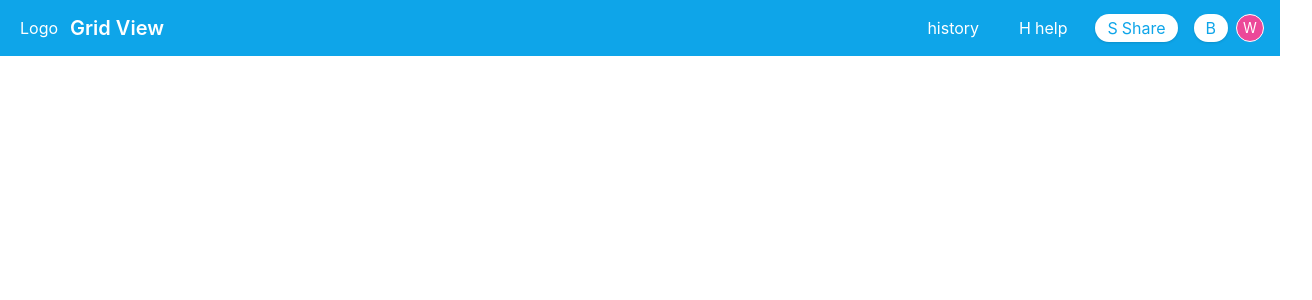
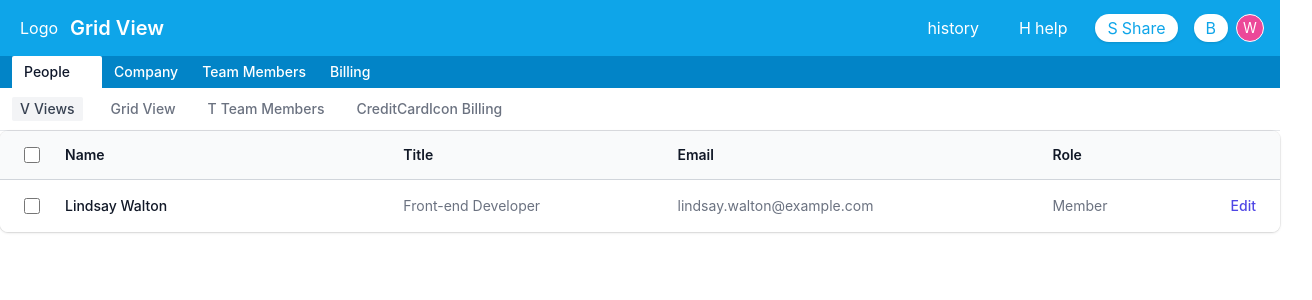
Before and after one commit to EpicDeveloper0928/React-airtable, a React (Create React App) app: page / in a window 1280 px wide. Shown: the top 300 px of the page, 1312 px wide, since content can reach past the window. Built offline with nearby package versions, Linux system fonts and the light colour scheme.

Commit message:
feat: add mock table

```diff
--- a/src/App.tsx
+++ b/src/App.tsx
@@ -9,7 +9,7 @@ function App() {
     <HashRouter>
       <Routes>
         <Route path="" element={<MainLayout />}>
-          <Route path="home" element={<Home />} />
+          <Route path="" element={<Home />} />
         </Route>
       </Routes>
     </HashRouter>
--- /dev/null
+++ b/src/assets/icons/radius.tsx
@@ -0,0 +1,20 @@
+import React from "react";
+
+export function RadiusIcon() {
+  return (
+    <svg
+      width="3"
+      height="3"
+      viewBox="0 0 3 3"
+      fill="none"
+      xmlns="http://www.w3.org/2000/svg"
+    >
+      <path
+        fillRule="evenodd"
+        clipRule="evenodd"
+        d="M3 0C3 1.65686 1.65674 3 0 3H3V0Z"
+        fill="white"
+      />
+    </svg>
+  );
+}
--- /dev/null
+++ b/src/components/table/index.tsx
@@ -0,0 +1,151 @@
+import classNames from "classnames";
+import React, { useLayoutEffect, useRef, useState } from "react";
+
+type TableData = {
+  name: string;
+  title: string;
+  email: string;
+  role: string;
+};
+
+const people: TableData[] = [
+  {
+    name: "Lindsay Walton",
+    title: "Front-end Developer",
+    email: "lindsay.walton@example.com",
+    role: "Member",
+  },
+];
+
+export default function Example() {
+  const checkbox = useRef<any>();
+  const [checked, setChecked] = useState(false);
+  const [indeterminate, setIndeterminate] = useState(false);
+  const [selectedPeople, setSelectedPeople] = useState<TableData[]>([]);
+
+  useLayoutEffect(() => {
+    const isIndeterminate =
+      selectedPeople.length > 0 && selectedPeople.length < people.length;
+    setChecked(selectedPeople.length === people.length);
+    setIndeterminate(isIndeterminate);
+    // checkbox.current.indeterminate = isIndeterminate;
+  }, [selectedPeople]);
+
+  function toggleAll() {
+    setSelectedPeople(checked || indeterminate ? [] : people);
+    setChecked(!checked && !indeterminate);
+    setIndeterminate(false);
+  }
+
+  return (
+    <div className="flex flex-col">
+      <div className="-my-2 -mx-4 overflow-x-auto sm:-mx-6 lg:-mx-8">
+        <div className="inline-block min-w-full py-2 align-middle md:px-6 lg:px-8">
+          <div className="relative overflow-hidden shadow ring-1 ring-black ring-opacity-5 md:rounded-lg">
+            <table className="min-w-full table-fixed divide-y divide-gray-300">
+              <thead className="bg-gray-50">
+                <tr>
+                  <th
+                    scope="col"
+                    className="relative w-12 px-6 sm:w-16 sm:px-8"
+                  >
+                    <input
+                      type="checkbox"
+                      className="absolute left-4 top-1/2 -mt-2 h-4 w-4 rounded border-gray-300 text-indigo-600 focus:ring-indigo-500 sm:left-6"
+                      // ref={checkbox}
+                      checked={checked}
+                      onChange={toggleAll}
+                    />
+                  </th>
+                  <th
+                    scope="col"
+                    className="min-w-[12rem] py-3.5 pr-3 text-left text-sm font-semibold text-gray-900"
+                  >
+                    Name
+                  </th>
+                  <th
+                    scope="col"
+                    className="px-3 py-3.5 text-left text-sm font-semibold text-gray-900"
+                  >
+                    Title
+                  </th>
+                  <th
+                    scope="col"
+                    className="px-3 py-3.5 text-left text-sm font-semibold text-gray-900"
+                  >
+                    Email
+                  </th>
+                  <th
+                    scope="col"
+                    className="px-3 py-3.5 text-left text-sm font-semibold text-gray-900"
+                  >
+                    Role
+                  </th>
+                  <th scope="col" className="relative py-3.5 pl-3 pr-4 sm:pr-6">
+                    <span className="sr-only">Edit</span>
+                  </th>
+                </tr>
+              </thead>
+              <tbody className="divide-y divide-gray-200 bg-white">
+                {people.map((person) => (
+                  <tr
+                    key={person.email}
+                    className={
+                      selectedPeople.includes(person) ? "bg-gray-50" : undefined
+                    }
+                  >
+                    <td className="relative w-12 px-6 sm:w-16 sm:px-8">
+                      {selectedPeople.includes(person) && (
+                        <div className="absolute inset-y-0 left-0 w-0.5 bg-indigo-600" />
+                      )}
+                      <input
+                        type="checkbox"
+                        className="absolute left-4 top-1/2 -mt-2 h-4 w-4 rounded border-gray-300 text-indigo-600 focus:ring-indigo-500 sm:left-6"
+                        value={person.email}
+                        checked={selectedPeople.includes(person)}
+                        onChange={(e) =>
+                          setSelectedPeople(
+                            e.target.checked
+                              ? [...selectedPeople, person]
+                              : selectedPeople.filter((p) => p !== person)
+                          )
+                        }
+                      />
+                    </td>
+                    <td
+                      className={classNames(
+                        "whitespace-nowrap py-4 pr-3 text-sm font-medium",
+                        selectedPeople.includes(person)
+                          ? "text-indigo-600"
+                          : "text-gray-900"
+                      )}
+                    >
+                      {person.name}
+                    </td>
+                    <td className="whitespace-nowrap px-3 py-4 text-sm text-gray-500">
+                      {person.title}
+                    </td>
+                    <td className="whitespace-nowrap px-3 py-4 text-sm text-gray-500">
+                      {person.email}
+                    </td>
+                    <td className="whitespace-nowrap px-3 py-4 text-sm text-gray-500">
+                      {person.role}
+                    </td>
+                    <td className="whitespace-nowrap py-4 pl-3 pr-4 text-right text-sm font-medium sm:pr-6">
+                      <a
+                        href="#"
+                        className="text-indigo-600 hover:text-indigo-900"
+                      >
+                        Edit<span className="sr-only">, {person.name}</span>
+                      </a>
+                    </td>
+                  </tr>
+                ))}
+              </tbody>
+            </table>
+          </div>
+        </div>
+      </div>
+    </div>
+  );
+}
--- a/src/layout/main/index.tsx
+++ b/src/layout/main/index.tsx
@@ -6,7 +6,9 @@ export default function MainLayout() {
   return (
     <div className="text-white">
       <Header />
-      <Outlet />
+      <div className="text-slate-900">
+        <Outlet />
+      </div>
     </div>
   );
 }
--- a/src/pages/home/index.tsx
+++ b/src/pages/home/index.tsx
@@ -1,5 +1,72 @@
 import React from "react";
+import classNames from "classnames";
+import Table from "../../components/table";
+
+const tabs = [
+  { name: "People", href: "#", icon: "UserIcon", current: true },
+  { name: "Company", href: "#", icon: "BuildingOfficeIcon", current: false },
+  { name: "Team Members", href: "#", icon: "UsersIcon", current: false },
+  { name: "Billing", href: "#", icon: "CreditCardIcon", current: false },
+];
+
+const tools = [
+  { name: "Views", href: "#", leftIcon: "V", current: true },
+  { name: "Grid View", href: "#", leftIcon: "", current: false },
+  {
+    name: "Team Members",
+    href: "#",
+    leftIcon: "T",
+    current: false,
+  },
+  { name: "Billing", href: "#", leftIcon: "CreditCardIcon", current: false },
+];
 
 export default function Home() {
-  return <div>index</div>;
+  return (
+    <div className="bg-sky-600 h-8 text-white">
+      <nav className="-mb-px flex h-full items-center pl-3" aria-label="Tabs">
+        {tabs.map((tab) => (
+          <>
+            <a
+              key={tab.name}
+              href={tab.href}
+              className={classNames(
+                "h-full font-medium text-sm flex items-center",
+                tab.current
+                  ? "bg-white text-slate-900 rounded-t-sm pl-3 pr-8"
+                  : "rounded-b-sm px-3"
+              )}
+              aria-current={tab.current ? "page" : undefined}
+            >
+              {tab.name}
+            </a>
+          </>
+        ))}
+      </nav>
+
+      <nav
+        className="flex space-x-4 items-center h-11 border-b pl-3"
+        aria-label="Tabs"
+      >
+        {tools.map((tab) => (
+          <a
+            key={tab.name}
+            href={tab.href}
+            className={classNames(
+              "font-medium text-sm rounded-sm hover:bg-gray-100 px-2 border-y-2 border-transparent",
+              tab.current
+                ? "bg-gray-100 text-gray-700"
+                : "text-gray-500 hover:text-gray-700"
+            )}
+            aria-current={tab.current ? "page" : undefined}
+          >
+            <span className="mr-1">{tab.leftIcon}</span>
+            <span>{tab.name}</span>
+          </a>
+        ))}
+      </nav>
+
+      <Table />
+    </div>
+  );
 }
```
